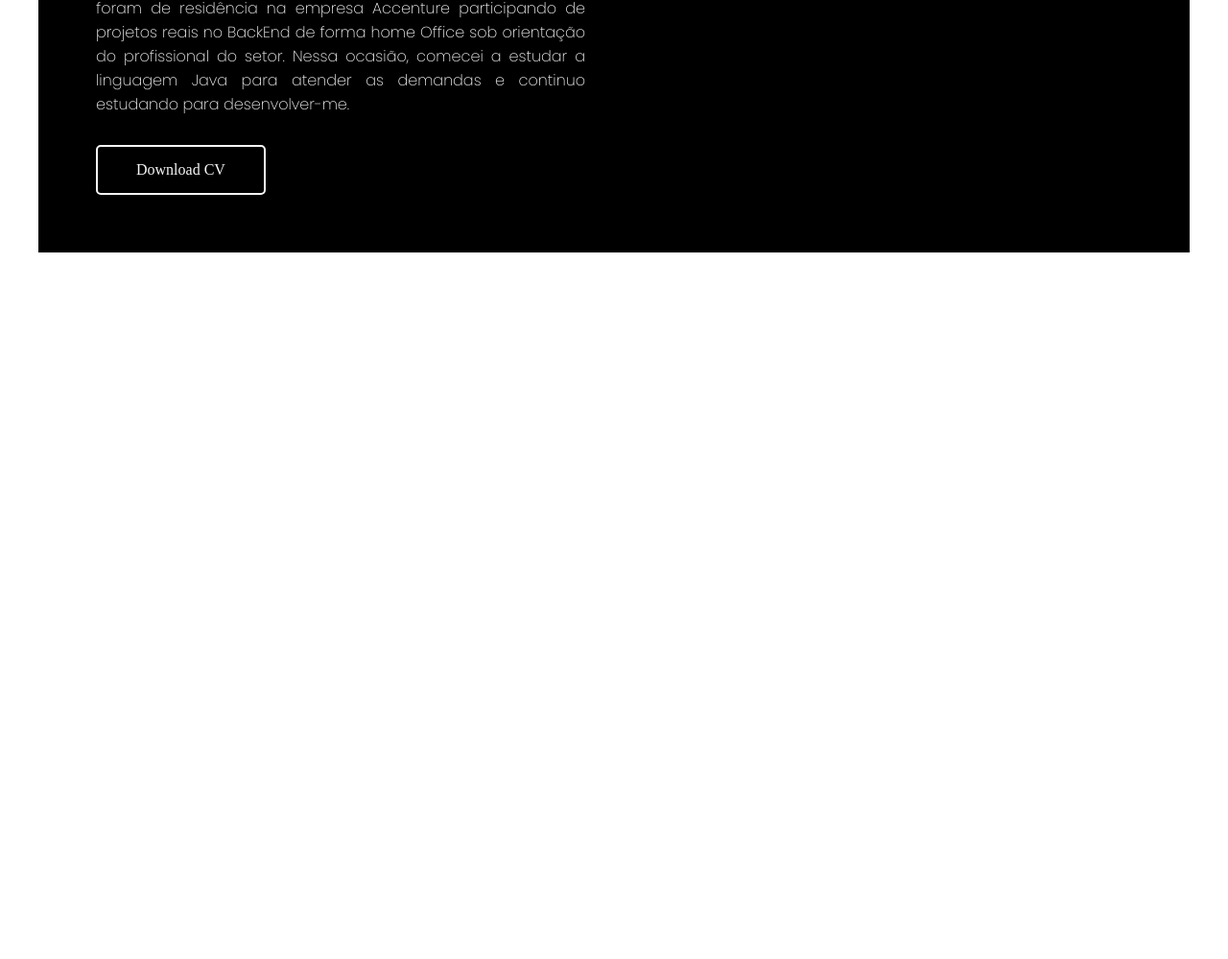
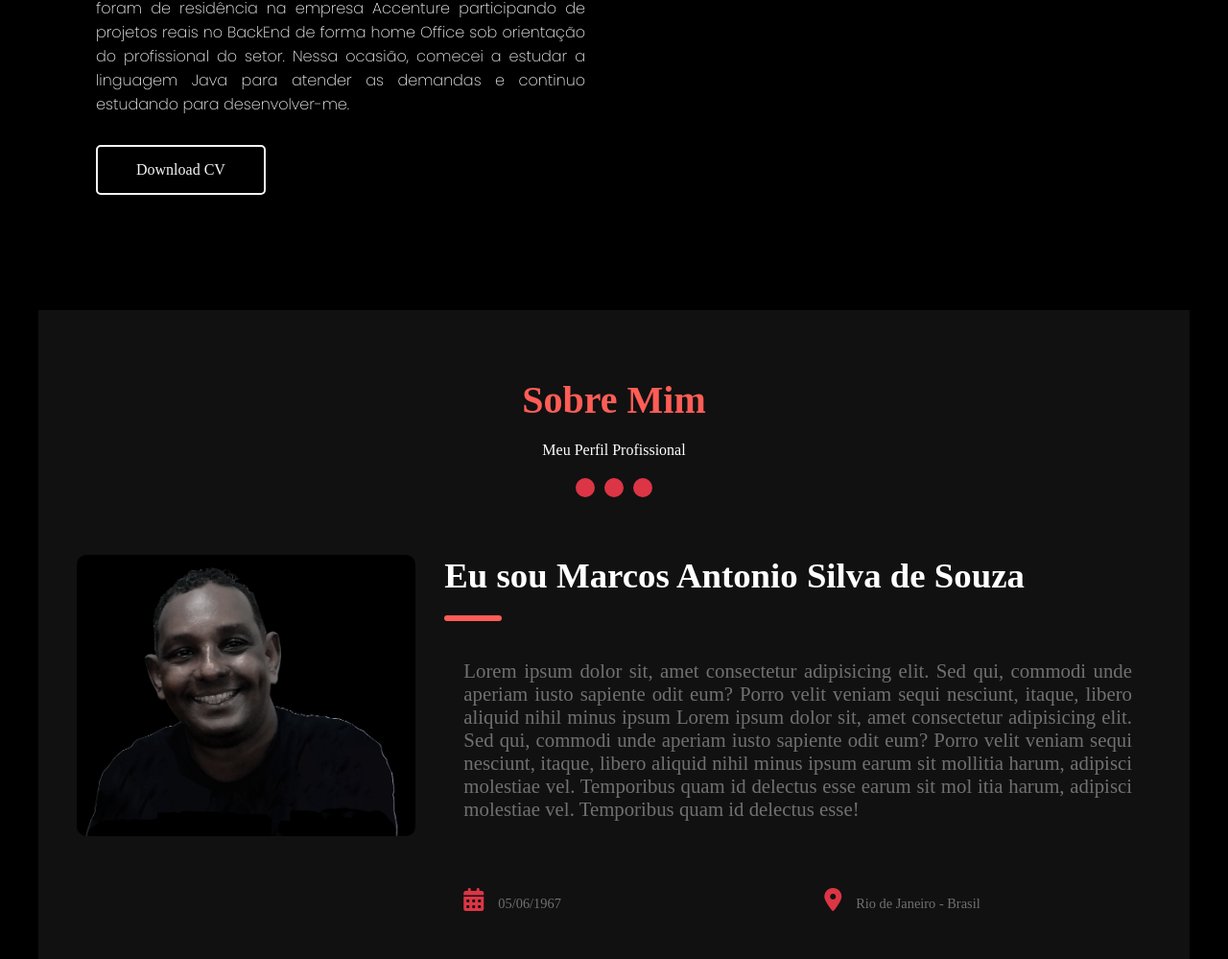
Before and after one commit to MarcosSouzaa/portfolio_Marcos_Antonio_Silva_de_Souza, a plain HTML site: page index.html in a window 1280 px wide. Shown: the part 763-1762 px from the top of the page at 96% size. Before the commit the page ends 1026 px from the top, so only its background shows below. Drawn offline with Linux system fonts and the light colour scheme.

Commit message:
criado a seção sobre mim com estilização no css

```diff
--- a/index.html
+++ b/index.html
@@ -7,6 +7,11 @@
     <meta name="viewport" content="width=device-width, initial-scale=1.0">
     <title>Portifolio</title>
     <link rel="stylesheet" href="style.css">
+
+    <link rel="stylesheet" href="https://cdnjs.cloudflare.com/ajax/libs/font-awesome/6.4.0/css/all.min.css"
+        integrity="sha512-iecdLmaskl7CVkqkXNQ/ZH/XLlvWZOJyj7Yy7tcenmpD1ypASozpmT/E0iPtmFIB46ZmdtAc9eNBvH0H/ZpiBw=="
+        crossorigin="anonymous" referrerpolicy="no-referrer" />
+
 </head>
 
 <body>
@@ -29,8 +34,10 @@
             <h2 class="digitando">Desenvolvedor Junior em ascensão </h2>
             <P><span class="first-letter">S</span>ou um jovem de 56 anos que descobriu uma enorme Paixão pela TI e
                 imediatamente começou a estudar através de conteúdos gratuitos da web. <br>
-                Recentemente, participei por seis meses do  <strong>projeto Impulso Tec</strong>  formado pelas parcerias entre as empresas
-                <b>Itaú</b>, <b>Accenture</b>, <b> AWS</b> e contribuições da <b>K2</b> e <b>Descomplica</b>, onde nos primeiros três meses tivemos aulas na
+                Recentemente, participei por seis meses do <strong>projeto Impulso Tec</strong> formado pelas parcerias
+                entre as empresas
+                <b>Itaú</b>, <b>Accenture</b>, <b> AWS</b> e contribuições da <b>K2</b> e <b>Descomplica</b>, onde nos
+                primeiros três meses tivemos aulas na
                 parte da manhã com conteúdo de HTML, CSS, Bootstrap, Lógica de Programação, JavaScript, node, EJS, MYSQL
                 e AWS e durante a parte da tarde fizemos o desenvolvimento e prática construindo dois sites divididos em
                 grupos e utilizando a metodologia Ágil.
@@ -44,6 +51,38 @@
         <img src="/img/marcos.png" alt="imagem ilustrativa do meu rosto">
 
     </section>
+    <main>
+        <article aria-label="seção sobre mim" class="sobre">
+            <div class="sobre_titulo">
+                <h1>Sobre Mim</h1>
+                <p>Meu Perfil Profissional</p>
+                <div aria-label="Seção apenas de ilustrações de botões">
+                    <span></span>
+                    <span></span>
+                    <span></span>
+
+                </div>
+            </div>
+            <img src="img/marcos.png" alt="minha imagem">
+            <div class="sobre_conteudo">
+                <div class="sobre_texto">
+                    <h1>Eu sou Marcos Antonio Silva de Souza</h1>
+                    <p>Lorem ipsum dolor sit, amet consectetur adipisicing elit. Sed qui, commodi unde aperiam iusto
+                        sapiente odit eum? Porro velit veniam sequi nesciunt, itaque, libero aliquid nihil minus ipsum
+                        Lorem ipsum dolor sit, amet consectetur adipisicing elit. Sed qui, commodi unde aperiam
+                        iusto sapiente odit eum? Porro velit veniam sequi nesciunt, itaque, libero aliquid nihil minus                         ipsum
+                        earum sit mollitia harum, adipisci molestiae vel. Temporibus quam id delectus esse earum sit
+                        mol itia harum, adipisci molestiae vel. Temporibus quam id delectus esse!</p>
+                </div>
+                <div class="sobre_info">
+                    <p><i class="fa-solid fa-calendar-days"></i>05/06/1967</p>
+                    <p><i class="fa-solid fa-location-dot"></i>Rio de Janeiro - Brasil</p>
+                    <p><i class="fa-brands fa-whatsapp"></i>+55 21 997762455</p>
+                    <p><i class="fa-solid fa-envelope"></i>m.storeproducoes@gmail.com</p>
+                </div>
+            </div>
+        </article>
+    </main>
 
     <script src="script.js"></script>
 </body>
--- a/style.css
+++ b/style.css
@@ -9,6 +9,7 @@
 }
 
 body {
+    background-color: #000;
     max-width: 1200px;
     margin: 0 auto;
 }
@@ -135,3 +136,146 @@ header .navegacao-primaria li a {
         transform: translate3d(0, 0, 0);
     }
 }
+
+ /*SEÇÃO PRINCIPAL SOBRE MIM*/
+
+ main {
+    background-color: #111;
+    color: white;
+ }
+
+ /*article - vou dividir em três colunas*/
+ main .sobre {
+    margin-top: 60px;
+    display: grid;
+    grid-template-columns: 1fr 1fr 1fr;
+    gap: 30px;
+    justify-content: center;
+    padding: 40px;
+
+ }
+
+ .sobre_titulo {
+    margin: 30px 0; /*30 px pra cima e pra baixo e zero para os lados*/
+    grid-column: 1/-1; /*da coluna 1 até a última coluna*/
+    text-align: center;
+    color: #fff;
+ }
+
+ .sobre_titulo h1 {
+    font-size: 2.5rem;
+    color: #ff5d56;
+    margin-bottom: 1rem;
+    position: relative;
+ }
+
+ .sobre_titulo div {
+    display: flex;
+    gap: 10px;
+    justify-content: center;
+ }
+
+ .sobre_titulo span {
+    display: block;
+    height: 20px;
+    width: 20px;
+    border-radius: 50%;
+    background-color: #dc3545;
+ }
+
+/*As duas classes fazem  transição para desfocado*/
+ .sobre img {
+    animation: ladoSecao .5s ease-in-out forwards;
+    cursor: pointer;
+    grid-row: 2;
+    max-width: 100%;
+    border-radius:10px;
+    filter: blur(0);
+ }
+
+ .sobre img:hover {
+    transition: .5 ease-in;
+    filter: blur(1px);
+ }
+
+ .sobre_conteudo {
+    animation: sobeSecao .6s ease-in-out forwards;
+    grid-column: 2/-1; /*da coluna 2 até a última coluna*/
+    display: grid;
+    color: #707070;
+    grid-template-columns: 1fr 1fr;
+ }
+
+ .sobre_texto {
+    display: grid;
+    grid-column: 1/-1;
+    grid-template-columns: 1fr 1fr;
+ }
+
+ .sobre_texto h1 {
+    font-size: 2.3rem;
+    color: #fff;
+    grid-column: 1/-1;
+ }
+
+ .sobre_texto h1::after {
+    background-color: #ff5d56;
+    height: 6px;
+    width: 60px;
+    margin: 20px 0;
+    content: ''; /*tem que ter esse conteúdo vazio*/
+    display: block;
+    border-radius: 5px;
+ }
+
+ .sobre p {
+
+     margin: 20px;
+ }
+
+ .sobre_texto p {
+     font-size: 1.3rem;
+     grid-row: 2;
+     grid-column: 1/-1;
+     text-align: justify;
+ }
+
+ .sobre_info {
+    margin-top: 30px;
+    display: grid;
+    grid-template-columns: 1fr 1fr;
+    grid-column: 1/-1;
+    gap: 15px;
+    align-items: center;
+ }
+
+ .sobre_info i {
+    color: #dc3545;
+    display: inline-block;
+    padding-right: 15px;
+    font-size: 1.5rem;
+ }
+
+ .sobre_info p {
+    font-size: .9rem;
+ }
+
+ @keyframes sobeSecao {
+    from {
+        transition: .5s;
+        transform: translate3d(60px, 0, 0);
+    }
+    to{
+        transform: translate3d(0, 0, 0);
+    }
+}
+
+    @keyframes ladoSecao {
+        from {
+            transition: .5s;
+            transform: translate3d(-60px, 0, 0);
+        }
+        to{
+            transform: translate3d(0, 0, 0);
+        }
+ }
```
